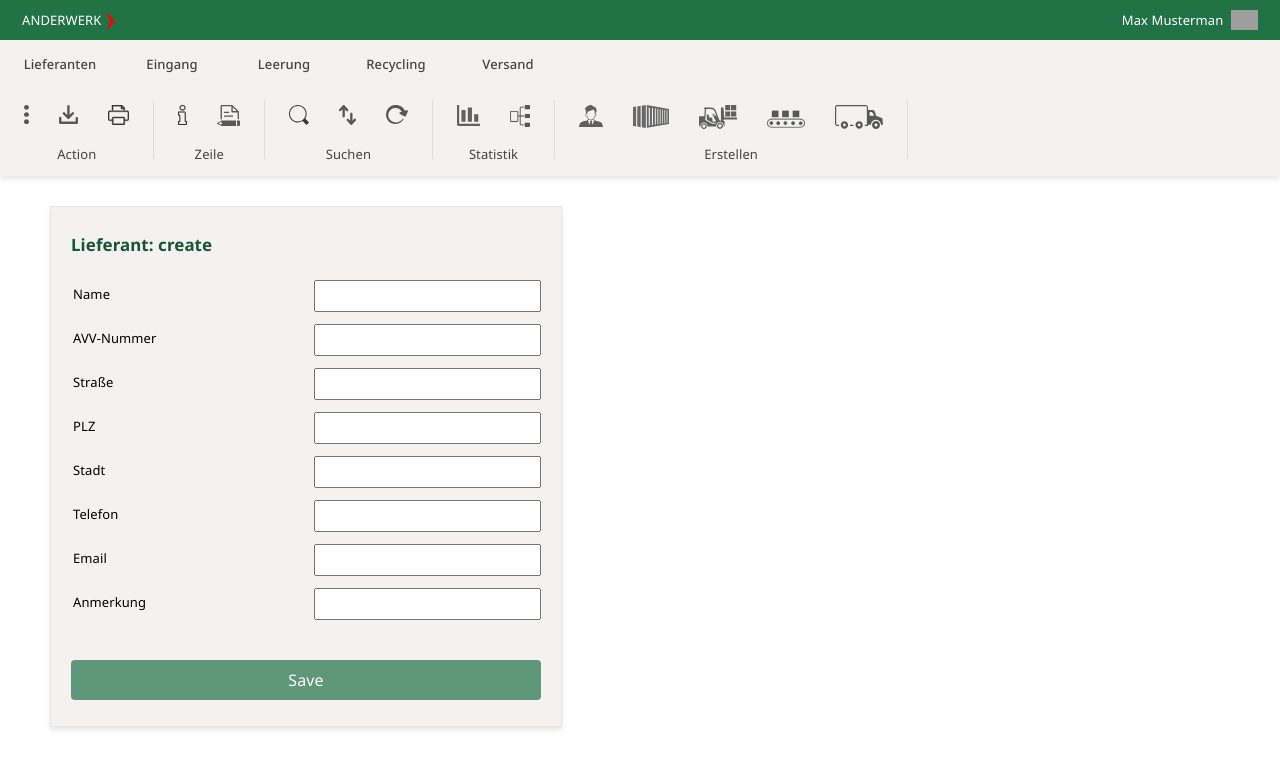
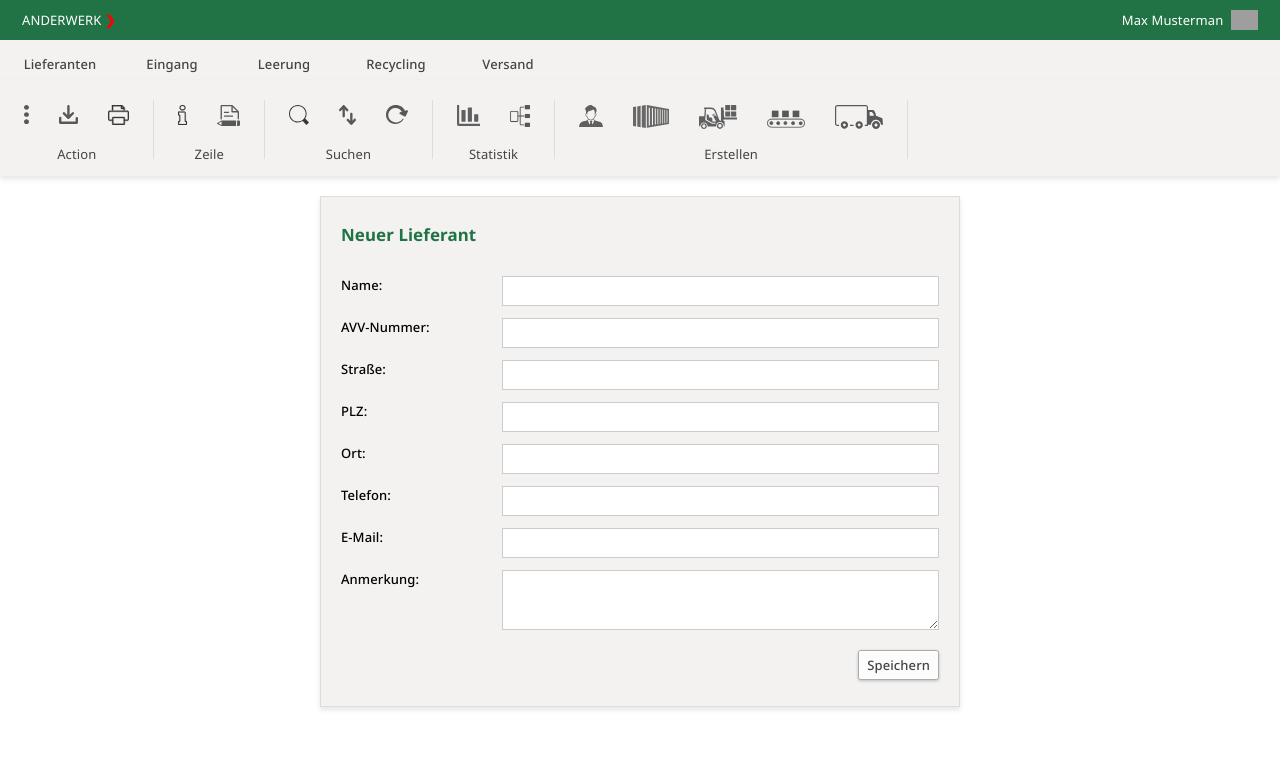
Before and after one commit to mivinkler/recycling, a Django app: page /warenwirtschaft/supplier/create/ in a window 1280 px wide. Shown: the top 769 px of the page. Run offline with Django 5.2, Linux system fonts and the light colour scheme; grey boxes are pictures that could not be loaded.

Commit message:
supplier-delite und supplier-create Verbesserung

```diff
--- a/warenwirtschaft/forms.py
+++ b/warenwirtschaft/forms.py
@@ -1,12 +1,18 @@
 from django import forms
 from django.forms import inlineformset_factory
-from warenwirtschaft.models import *
+from warenwirtschaft.models import Supplier
+from warenwirtschaft.models import Delivery
+from warenwirtschaft.models import DeliveryUnit
+from warenwirtschaft.models import Unload
 
 
 class SupplierForm(forms.ModelForm):
     class Meta:
         model = Supplier
         fields = ['name', 'avv_number', 'street', 'postal_code', 'city', 'phone', 'email', 'note']
+        widgets = {
+            'note': forms.Textarea(attrs={'rows': 3}),
+        }
 
 class DeliveryForm(forms.ModelForm):
     class Meta:
@@ -28,7 +34,9 @@ class UnloadForm(forms.ModelForm):
     class Meta:
         model = Unload
         fields = ['unload_type', 'material', 'weight', 'purpose', 'note']
-
+        widgets = {
+            'note': forms.Textarea(attrs={'rows': 3}),
+        }
 # unloadFormSet = modelformset_factory(
 #     unload,
 #     form=unloadForm,
--- a/warenwirtschaft/static/css/styles.css
+++ b/warenwirtschaft/static/css/styles.css
@@ -15,6 +15,7 @@
   --color-gray-400: #ccc;
   --color-gray-500: #bbb;
   --color-gray-600: #aaa;
+  --color-gray-700: #555;
   --color-gray-800: #444;
   --color-gray-900: #333;
   --color-hero: #217346;
--- a/warenwirtschaft/static/css/table.css
+++ b/warenwirtschaft/static/css/table.css
@@ -578,35 +582,43 @@ td {
   color: var(--color-hero);
 }
 
-/* ----- Buttons ----- */
+/* ----- Save Button ----- */
+
 .tablecard-btn {
   height: 30px;
   display: flex;
   justify-content: flex-end;
+  margin-top: 20px;
+  gap: 20px;
 }
 
-.tablecard-btn input {
+.tablecard-btn button,
+.tablecard-btn a {
   padding: 0 8px;
   color: var(--color-gray-800);
   font-weight: 500;
-  background-color: var(--color-gray-100);
+  background-color: var(--color-gray-50);
   border: 1px solid var(--color-gray-600);
   box-shadow: 0 1px 3px var(--color-gray-500);
   border-radius: 3px;
   outline: 1px solid #fff;
   outline-offset: -2px;
+  align-content: center;
 }
 
-.tablecard-btn input:hover {
+.tablecard-btn button:hover,
+.tablecard-btn a:hover {
   background-color: var(--color-gray-200);
   cursor: pointer;
 }
 
-.tablecard-btn input:focus,
-.tablecard-list-delete input:focus {
+.tablecard-btn button:focus,
+.tablecard-btn a:focus,
+.tablecard-list-delete button:focus {
   outline: none;
 }
 
-.tablecard-btn input:active {
+.tablecard-btn button:active
+.tablecard-btn a:active {
   box-shadow: none;
 }
--- a/warenwirtschaft/templates/base.html
+++ b/warenwirtschaft/templates/base.html
@@ -19,6 +19,7 @@
     <link rel="shortcut icon" href="{% static 'icons/logo/favicon.ico' %}">
     <link rel="apple-touch-icon" sizes="180x180" href="{% static 'icons/logo/apple-touch-icon.png' %}">
     <link rel="manifest" href="{% static 'icons/logo/site.webmanifest' %}">
+
 </head>
 <body>
         <div class="table-header">
--- a/warenwirtschaft/templates/supplier/supplier_create.html
+++ b/warenwirtschaft/templates/supplier/supplier_create.html
@@ -1,27 +1,62 @@
 {% extends 'base.html' %}
 
-{% block title %}Create Supplier{% endblock %}
+{% block title %}Lieferant erstellen{% endblock %}
 
 {% block content %}
 
-<div class="tform-form">
+<div class="tablecard">
   <form method="post">
     {% csrf_token %}
-        <div class="tform-title">Lieferant: create</div>
-            <div>
-                {% for field in form %}
-                <div class="tform-row">
-                    <label for="{{ field.id_for_label }}">{{ field.label }}</label>
-                    {{ field }} <!--Input -->
-                    {% if field.errors %}
-                    <div class="tform-note">
-                        {{ field.errors|striptags }}
+
+    <section class="tablecard-topbox">
+      <h2>Neuer Lieferant</h2>
+      {{ form.non_field_errors }}
+
+      <div class="tablecard-topbox-row">
+        <label for="{{ form.name.id_for_label }}">Name:</label>
+        {{ form.name }}
       </div>
-                    {% endif %}
+
+      <div class="tablecard-topbox-row">
+        <label for="{{ form.avv_number.id_for_label }}">AVV-Nummer:</label>
+        {{ form.avv_number }}
       </div>
-                {% endfor %}
+
+      <div class="tablecard-topbox-row">
+        <label for="{{ form.street.id_for_label }}">Straße:</label>
+        {{ form.street }}
       </div>
-        <button type="submit" class="record-btn">Save</button>
+
+      <div class="tablecard-topbox-row">
+        <label for="{{ form.postal_code.id_for_label }}">PLZ:</label>
+        {{ form.postal_code }}
+      </div>
+
+      <div class="tablecard-topbox-row">
+        <label for="{{ form.city.id_for_label }}">Ort:</label>
+        {{ form.city }}
+      </div>
+
+      <div class="tablecard-topbox-row">
+        <label for="{{ form.phone.id_for_label }}">Telefon:</label>
+        {{ form.phone }}
+      </div>
+
+      <div class="tablecard-topbox-row">
+        <label for="{{ form.email.id_for_label }}">E-Mail:</label>
+        {{ form.email }}
+      </div>
+
+      <div class="tablecard-topbox-row">
+        <label for="{{ form.note.id_for_label }}">Anmerkung:</label>
+        {{ form.note }}
+      </div>
+
+    </section>
+
+    <div class="tablecard-btn">
+      <button type="submit" name="save">Speichern</button>
+    </div>
   </form>
 </div>
 
--- a/warenwirtschaft/urls.py
+++ b/warenwirtschaft/urls.py
@@ -1,11 +1,10 @@
 from django.urls import path
-
-from django.views.generic import RedirectView
 
 from warenwirtschaft.views.supplier.supplier_list_view import SupplierListView
 from warenwirtschaft.views.supplier.supplier_update_view import SupplierUpdateView
 from warenwirtschaft.views.supplier.supplier_detail_view import SupplierDetailView
 from warenwirtschaft.views.supplier.supplier_create_view import SupplierCreateView
+from warenwirtschaft.views.supplier.supplier_delete_view import SupplierDeleteView
 
 from warenwirtschaft.views.delivery.delivery_list_view import DeliveryListView
 from warenwirtschaft.views.delivery.delivery_units_list_view import DeliveryUnitsListView
@@ -24,6 +23,7 @@ urlpatterns = [
     path('supplier/<int:pk>/', SupplierDetailView.as_view(), name='supplier_detail'),
     path('supplier/create/', SupplierCreateView.as_view(), name='supplier_create'),
     path('supplier/update/<int:pk>/', SupplierUpdateView.as_view(), name='supplier_update'),
+    path('supplier/delete/<int:pk>/', SupplierDeleteView.as_view(), name='supplier_delete'),
 
     path('delivery/list/', DeliveryListView.as_view(), name='delivery_list'),
     path('delivery/units/', DeliveryUnitsListView.as_view(), name='delivery_units_list'),
--- a/warenwirtschaft/views/supplier/supplier_create_view.py
+++ b/warenwirtschaft/views/supplier/supplier_create_view.py
@@ -1,14 +1,10 @@
+from django.views.generic.edit import CreateView
+from warenwirtschaft.models import Supplier
+from warenwirtschaft.forms import SupplierForm
 from django.urls import reverse_lazy
-from django.utils.timezone import now
-from django.views.generic.edit import CreateView
-from warenwirtschaft.forms import SupplierForm
-from warenwirtschaft.models import Supplier
-
 
 class SupplierCreateView(CreateView):
     model = Supplier
-    template_name = "supplier/supplier_create.html"
+    template_name = 'supplier/supplier_create.html'
     form_class = SupplierForm
-
-    def get_success_url(self):
-        return reverse_lazy("supplier_detail", kwargs={"pk": self.object.pk})
+    success_url = reverse_lazy('suppliers_list')
--- a/warenwirtschaft/views/supplier/supplier_update_view.py
+++ b/warenwirtschaft/views/supplier/supplier_update_view.py
@@ -2,13 +2,10 @@ from django.urls import reverse_lazy
 from django.views.generic.edit import UpdateView
 from warenwirtschaft.models import Supplier
 from warenwirtschaft.forms import SupplierForm
-
 
 class SupplierUpdateView(UpdateView):
     model = Supplier
     template_name = 'supplier/supplier_update.html'
     form_class = SupplierForm
     context_object_name = 'supplier'
-
-    def get_success_url(self):
-        return reverse_lazy('suppliers_list')
+    success_url = reverse_lazy('suppliers_list')
```
Also changed, not shown: other parts of warenwirtschaft/static/css/table.css (+22 -18 lines), warenwirtschaft/templates/delivery/delivery_update.html (+6 -7 lines), warenwirtschaft/templates/supplier/supplier_delete.html (added, +26 -0 lines), warenwirtschaft/templates/supplier/supplier_update.html (+60 -21 lines), warenwirtschaft/views/delivery/delivery_update_view.py (+8 -31 lines), warenwirtschaft/views/supplier/supplier_delete_view.py (added, +9 -0 lines), warenwirtschaft/static/icons/delete-icon.svg (added). Lines whose indentation alone changed are shown as unchanged.
